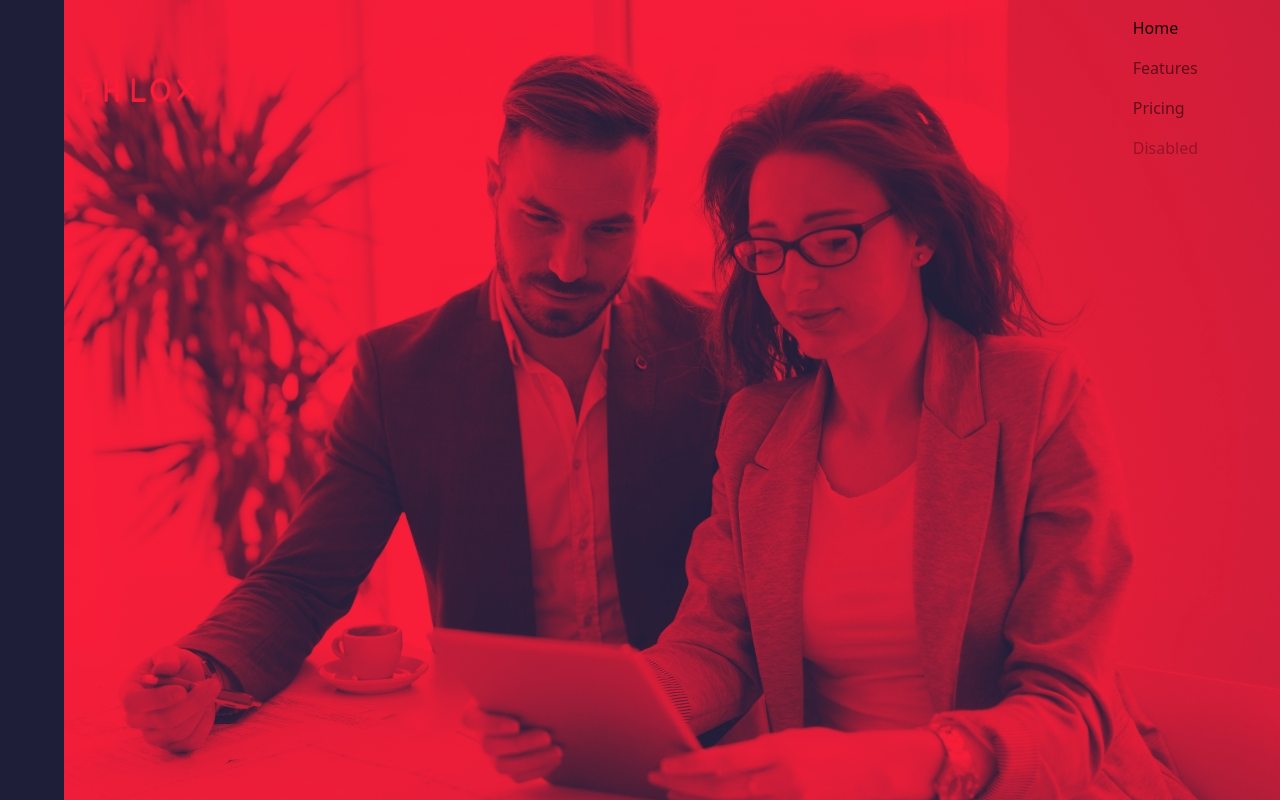
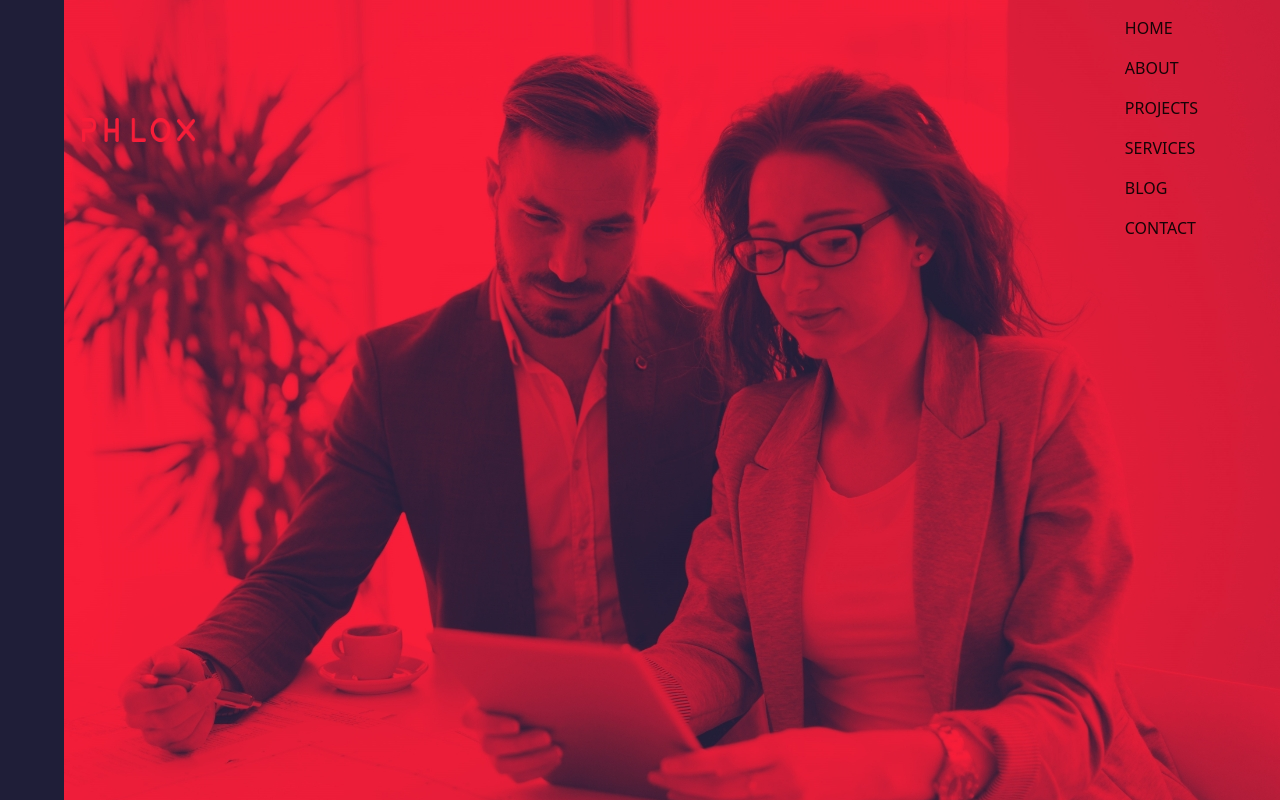
Before and after one commit to CatalanoLorenzo/proj-html-vuejs, a Vue app: page / in a window 1280 px wide. Shown: the top 800 px of the page. Built offline with nearby package versions, Linux system fonts and the light colour scheme.

Commit message:
add li dinamic navbar

```diff
--- a/src/components/PageHeader.vue
+++ b/src/components/PageHeader.vue
@@ -1,9 +1,11 @@
+
 <script>
+import NavMenu from '../data/NavMenu'
 export default {
     name: 'PageHeader',
     data() {
         return {
-
+            dataNavMenu: NavMenu
         }
     },
 }
@@ -16,19 +18,11 @@ export default {
                     <img src="../assets/img/logotype.png" alt="Bootstrap" width="30" height="24">
                 </a>
 
-                <ul class="navbar-nav d-flex ">
-                    <li class="nav-item">
-                        <a class="nav-link active" aria-current="page" href="#">Home</a>
+                <ul class="navbar-nav d-flex  ">
+                    <li class="nav-item" v-for="li in dataNavMenu">
+                        <a class="nav-link active" :href="li.toUpperCase()">{{ li.toUpperCase() }}</a>
                     </li>
-                    <li class="nav-item">
-                        <a class="nav-link" href="#">Features</a>
-                    </li>
-                    <li class="nav-item">
-                        <a class="nav-link" href="#">Pricing</a>
-                    </li>
-                    <li class="nav-item">
-                        <a class="nav-link disabled">Disabled</a>
-                    </li>
+
                 </ul>
 
             </div>
--- /dev/null
+++ b/src/data/NavMenu.js
@@ -0,0 +1,8 @@
+export default [
+    'Home',
+    'About',
+    'Projects',
+    'Services',
+    'Blog',
+    'Contact'
+]
```
